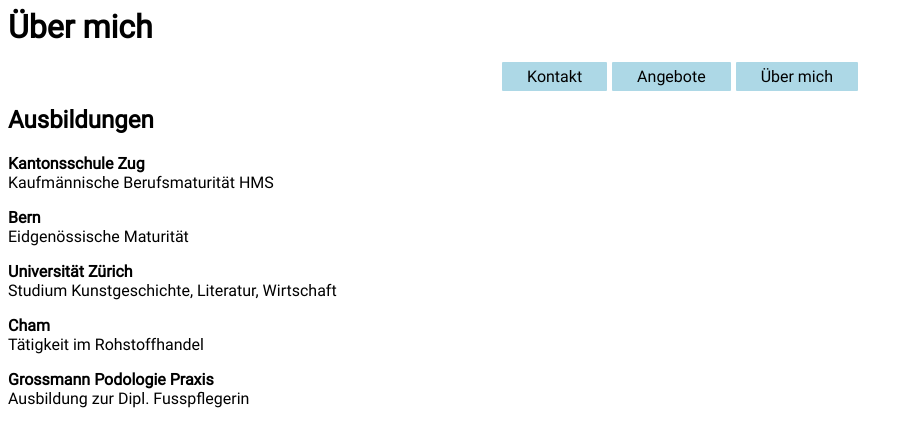
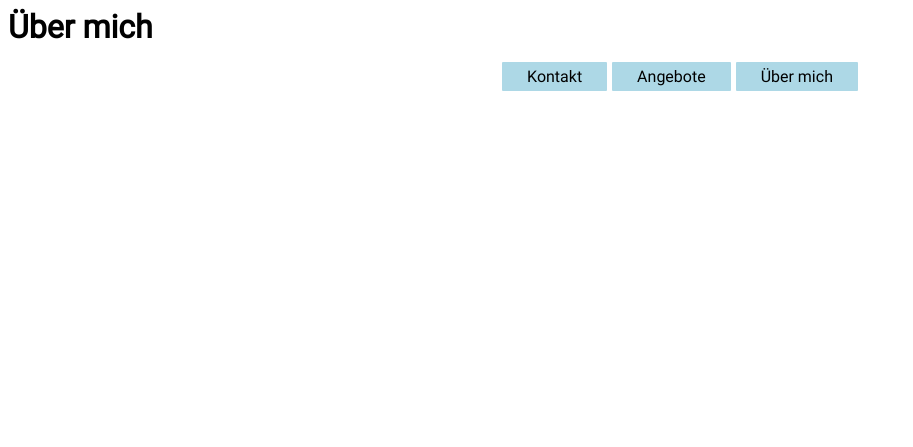
Before and after one commit to pixlmint/fussplegeplus.ch, a PHP site: template src/Views/about-me.twig in a window 1280 px wide. Shown: the top 447 px of the page, without its empty margins (0-913 px from the left). Run offline with PHP 8.4, Linux system fonts and the light colour scheme; the template is opened without the code that fills it, so the values that code supplies are empty; some libraries are stand-ins or nearby versions.

Commit message:
Update about-me.twig

```diff
--- a/src/Views/about-me.twig
+++ b/src/Views/about-me.twig
@@ -4,26 +4,5 @@
 {% endblock %}
 
 {% block body %}
-	<h2>Ausbildungen</h2>
-	<p>
-		<b>Kantonsschule Zug</b><br>
-		Kaufmännische Berufsmaturität HMS
-	</p>
-	<p>
-		<b>Bern</b><br>
-		Eidgenössische Maturität<br>
-	</p>
-	<p>
-		<b>Universität Zürich</b><br>
-		Studium Kunstgeschichte, Literatur, Wirtschaft<br>
-	</p>
-	<p>
-		<b>Cham</b><br>
-		Tätigkeit im Rohstoffhandel<br>
-	</p>
-	<p>
-		<b>Grossmann Podologie Praxis</b><br>
-		Ausbildung zur Dipl. Fusspflegerin<br>
-	</p>
 
 {% endblock %}
```
